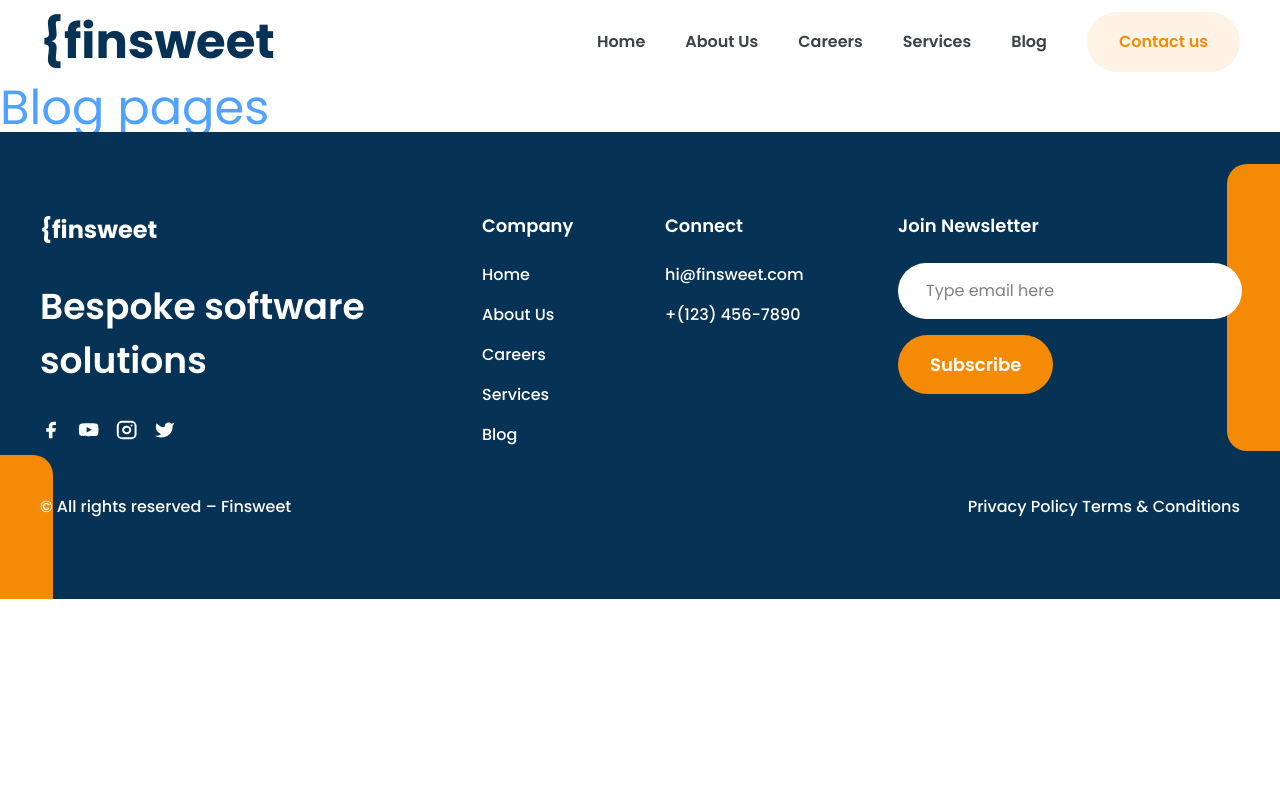
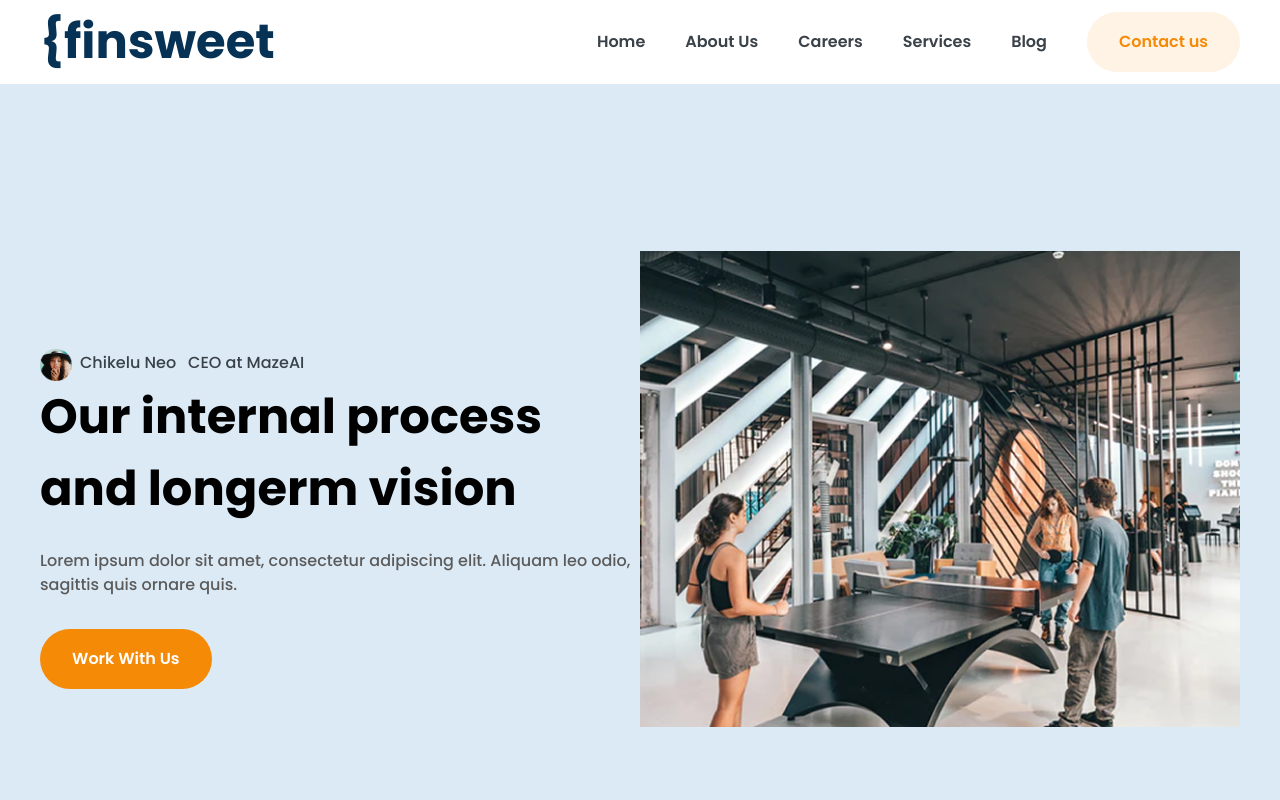
Before and after one commit to Duclaux/finsweet-website-agency, a React (Vite) app: page /blog in a window 1280 px wide. Shown: the top 800 px of the page. Built offline with nearby package versions, Linux system fonts and the light colour scheme.

Commit message:
Implement blog page hero top

```diff
--- /dev/null
+++ b/src/components/blog/BlogHero.tsx
@@ -0,0 +1,43 @@
+import { Link } from "react-router-dom"
+import Container from "../Container"
+
+function BlogHero() {
+  return (
+    <div className="flex-1 min-h-0 h-full w-screen xl:bg-[#DCEAF5] -z-20 py-10 xl:py-20 mb-50 xl:mb-30">
+      <Container>
+         <header className="xl:flex xl:items-center space-y-3 xl:space-y-0">
+          <section className="w-full h-fit md:h-90">
+            <div>
+               <div className="mt-10 flex gap-2 items-center">
+                  <img src="../src/assets/images/profile-img.png" alt="" className="w-8 h-8"/>
+                  <div className="space-y-1 flex gap-3">
+                      <p className="font-medium text-[16px] text-[#394149]">Chikelu Neo</p>
+                      <p className="font-medium text-[16px] text-[#394149]">CEO at MazeAI</p>
+                  </div>
+              </div>
+            </div>
+            <h1 className="text-h1">
+              Our internal process and longerm vision
+            </h1>
+
+            <p className="text-paragraph text-[#5B5B5B] mt-6 mb-8">
+              Lorem ipsum dolor sit amet, consectetur adipiscing elit. Aliquam leo odio, sagittis quis ornare quis.
+            </p>
+
+            <button className="text-link px-5 py-3 xl:px-8 xl:py-4.5 bg-[#F58A07] rounded-[31px]">
+                <Link to="/blog" className="text-white">
+                  Work With Us
+                </Link>
+              </button>
+          </section>
+
+          <section className="w-full h-62.5 md:h-154 xl:h-162.5 xl:flex xl:justify-center">
+            <img src="../src/assets/images/blog-img-header.png" alt="" className="w-full object-contain"/>
+          </section>
+         </header>
+      </Container>
+    </div>
+  )
+}
+
+export default BlogHero
--- a/src/pages/Blog.tsx
+++ b/src/pages/Blog.tsx
@@ -1,9 +1,8 @@
+import BlogHero from "../components/blog/BlogHero"
 
 function Blog() {
   return (
-    <div className="text-5xl text-blue-400">
-      Blog pages
-    </div>
+    <BlogHero />
   )
 }
 
```
Also changed, not shown: src/assets/images/blog-img-header.png (added).
